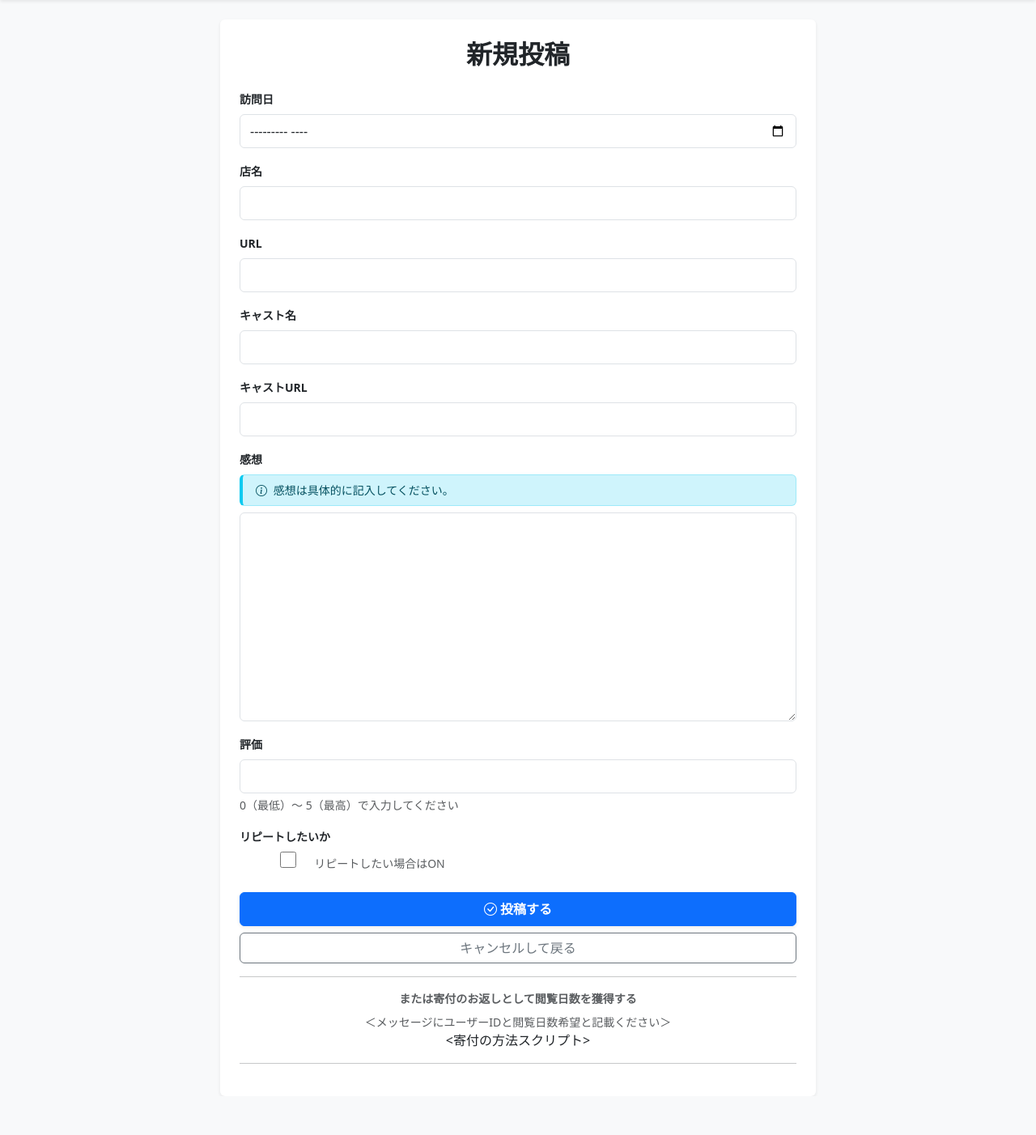
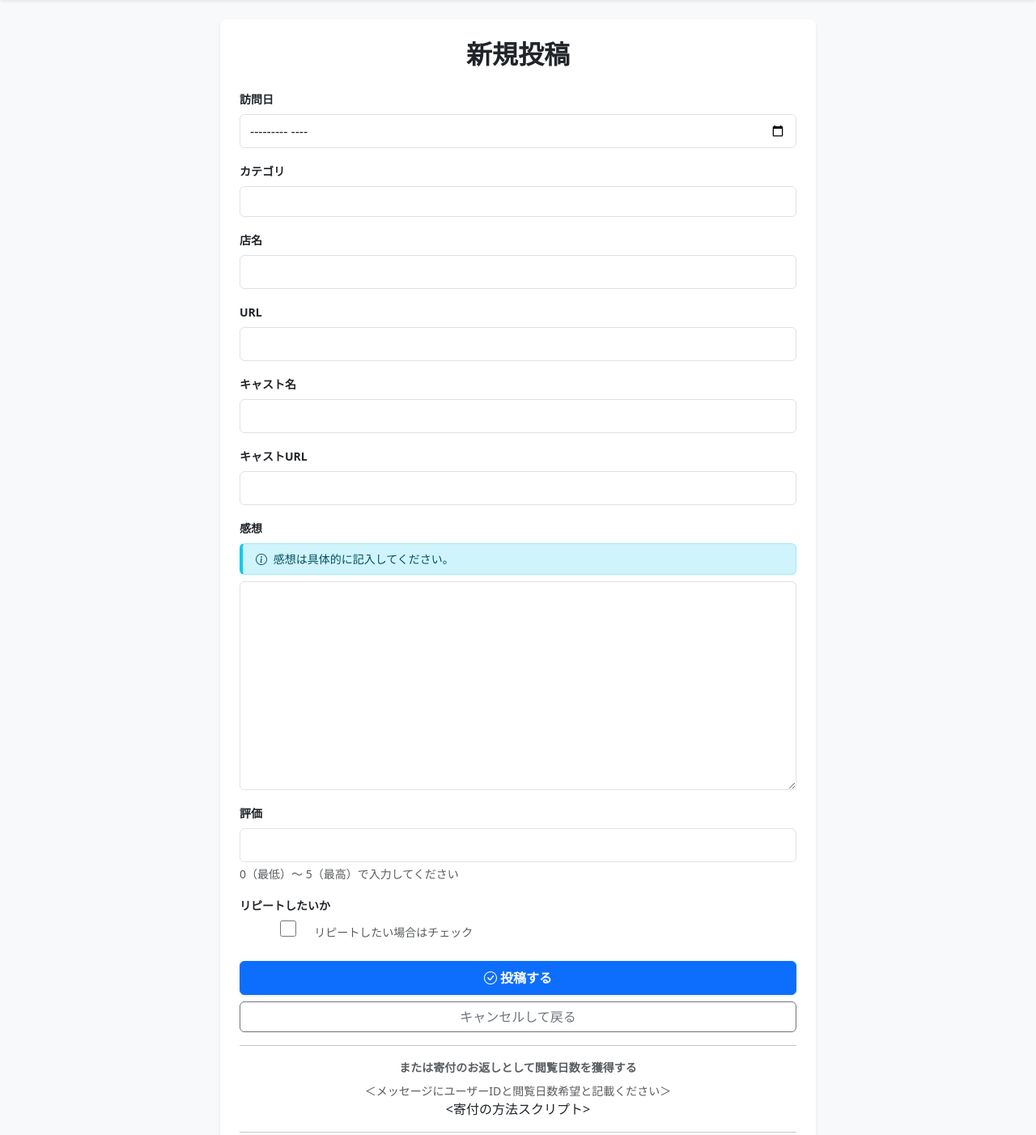
Before and after one commit to s51517765/S-navi_bbs, a Django app: page /post/new/ in a window 1280 px wide. Shown: the part 70-1472 px from the top of the page at 81% size. Before the commit the page ends 1384 px from the top, so only its background shows below. Run offline with Django 5.2, Linux system fonts and the light colour scheme; the visitor is signed in with stand-in values (Sample User, id 1); data comes from the database, SQL or seed files in the repository.

Commit message:
投稿にカテゴリーを追加

```diff
--- a/board/forms.py
+++ b/board/forms.py
@@ -4,7 +4,8 @@ from django.contrib.auth.forms import UserCreationForm
 from django.contrib.auth.models import User
 from .models import Profile
 from django.core.exceptions import ValidationError
-from .models import Comment
+from .models import Comment, Post
+import os
 
 
 def validate_nickname(value, is_staff):
@@ -93,6 +94,39 @@ class ProfileForm(forms.ModelForm):
         return first_name
 
 
+class PostForm(forms.ModelForm):
+    # プルダウンとして定義
+    category = forms.ChoiceField(
+        choices=[],
+        label="カテゴリ",
+        required=True,
+        widget=forms.Select(attrs={"class": "form-control"}),
+    )
+
+    class Meta:
+        model = Post
+        fields = [
+            "visit_date",
+            "category",
+            "shop_name",
+            "shop_url",
+            "cast_name",
+            "cast_url",
+            "content",
+            "stars",
+            "want_repeat",
+        ]
+
+    def __init__(self, *args, **kwargs):
+        super().__init__(*args, **kwargs)
+        # 環境変数から取得
+        env_categories = os.getenv("POST_CATEGORIES", ",牛丼,カレー,カフェ,雑貨,その他")
+        category_list = [
+            (cat.strip(), cat.strip()) for cat in env_categories.split(",")
+        ]
+        self.fields["category"].choices = category_list
+
+
 # コメント
 class CommentForm(forms.ModelForm):
     class Meta:
--- a/board/models.py
+++ b/board/models.py
@@ -1,4 +1,5 @@
 # board/models.py #root直下にもmodels.pyはあるが使っていない
+from django import forms
 from django.db import models
 from django.contrib.auth.models import User
 from django.core.validators import MinValueValidator, MaxValueValidator
@@ -46,8 +47,8 @@ class Post(models.Model):
         "キャスト名", max_length=100, blank=True, null=True, default=""
     )
     cast_url = models.URLField("キャストURL", blank=True, null=True, default="")
-
     content = models.TextField("感想", blank=False, default="")
+    category = models.CharField("カテゴリ", blank=False, max_length=50, default="")
 
     # 数値や真偽値もデフォルトを設定
     stars = models.IntegerField(
--- a/board/templates/board/index.html
+++ b/board/templates/board/index.html
@@ -42,7 +42,11 @@
                             </div>
                         </div>
                     </div>
-
+                    {% if post.category %}
+                    <span class="badge rounded-pill bg-primary-subtle text-primary border border-primary-subtle px-3 shadow-sm mb-2">
+                        <i class="bi bi-tag-fill me-1"></i>{{ post.category }}
+                    </span>
+                    {% endif %}
                     <div class="d-flex align-items-center flex-wrap gap-2">
                         <h5 class="card-title fw-bold mb-0">店名：</h5>
                         <span class="badge bg-light text-dark border py-2 px-3">{{ post.shop_name }}</span>
--- a/board/templates/board/post_form.html
+++ b/board/templates/board/post_form.html
@@ -27,7 +27,7 @@
                         {# リピート希望はチェックボックスとして綺麗に表示 #}
                         <div class="form-check form-switch">
                             {{ field }}
-                            <label class="form-check-label text-muted small">リピートしたい場合はON</label>
+                            <label class="form-check-label text-muted small">リピートしたい場合はチェック</label>
                         </div>
                         {% elif field.name == "stars" %}
                         {# 星評価は数字入力 #}
--- a/board/views.py
+++ b/board/views.py
@@ -1,7 +1,8 @@
 # board/views.py
 
-from .forms import CustomUserCreationForm, ProfileForm, CommentForm
+from .forms import CustomUserCreationForm, ProfileForm, CommentForm, PostForm
 from .models import Post, Profile, Evaluation, Comment, CommentReaction, PostReaction
+from django import forms
 from django.conf import settings
 from django.core.mail import send_mail
 from django.core.mail import send_mail as django_send_mail
@@ -101,17 +102,8 @@ class PostListView(LoginRequiredMixin, ListView):
 class PostCreateView(LoginRequiredMixin, CreateView):
     model = Post
     template_name = "board/post_form.html"
-    fields = [
-        "visit_date",
-        "shop_name",
-        "shop_url",
-        "cast_name",
-        "cast_url",
-        "content",
-        "stars",
-        "want_repeat",
-    ]
     success_url = reverse_lazy("index")
+    form_class = PostForm
 
     def post(self, request, *args, **kwargs):
         # 送られてきたデータをコピーする
```
Also changed, not shown: board/migrations/0014_post_category.py (added), readme.md.
